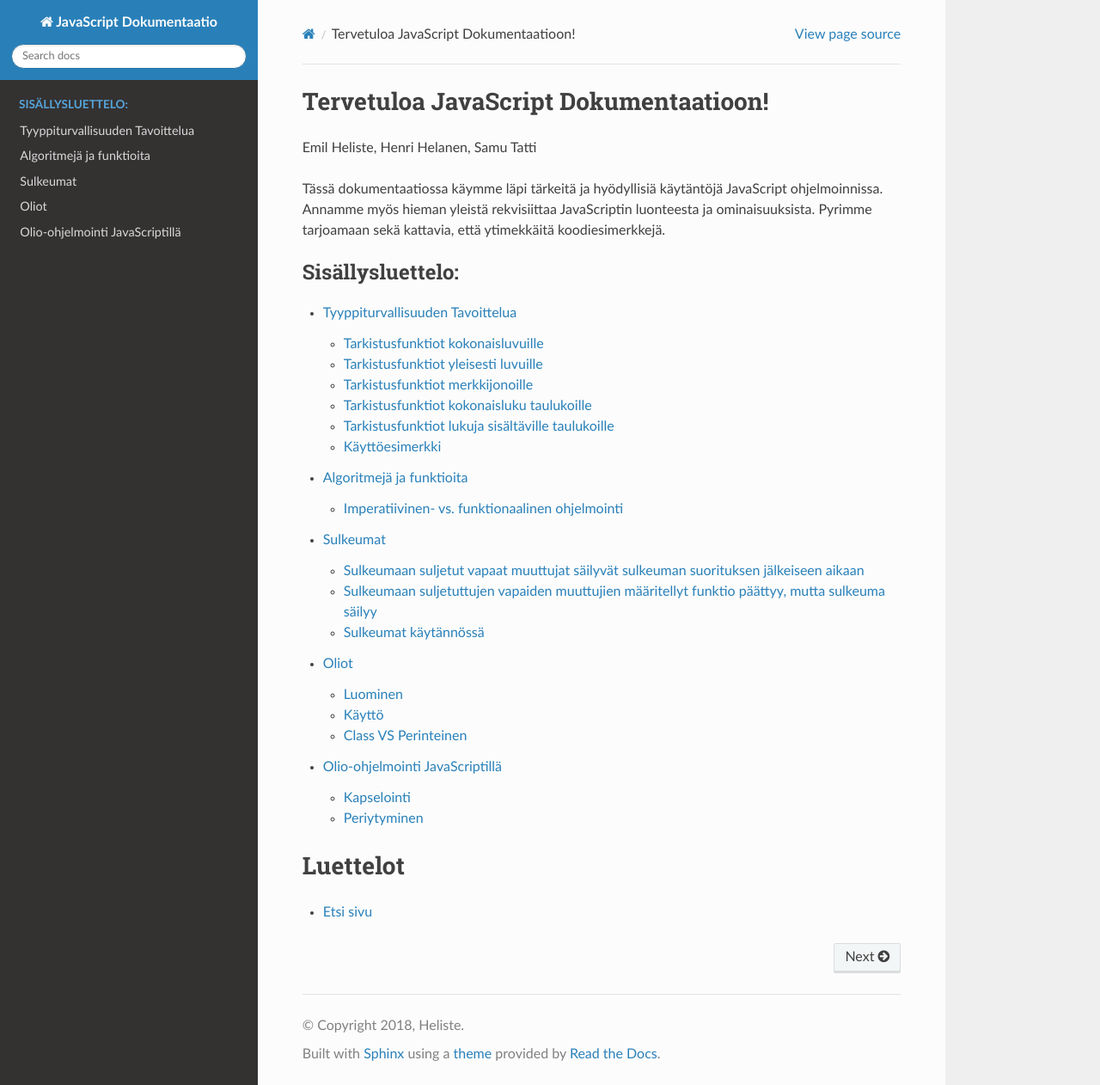
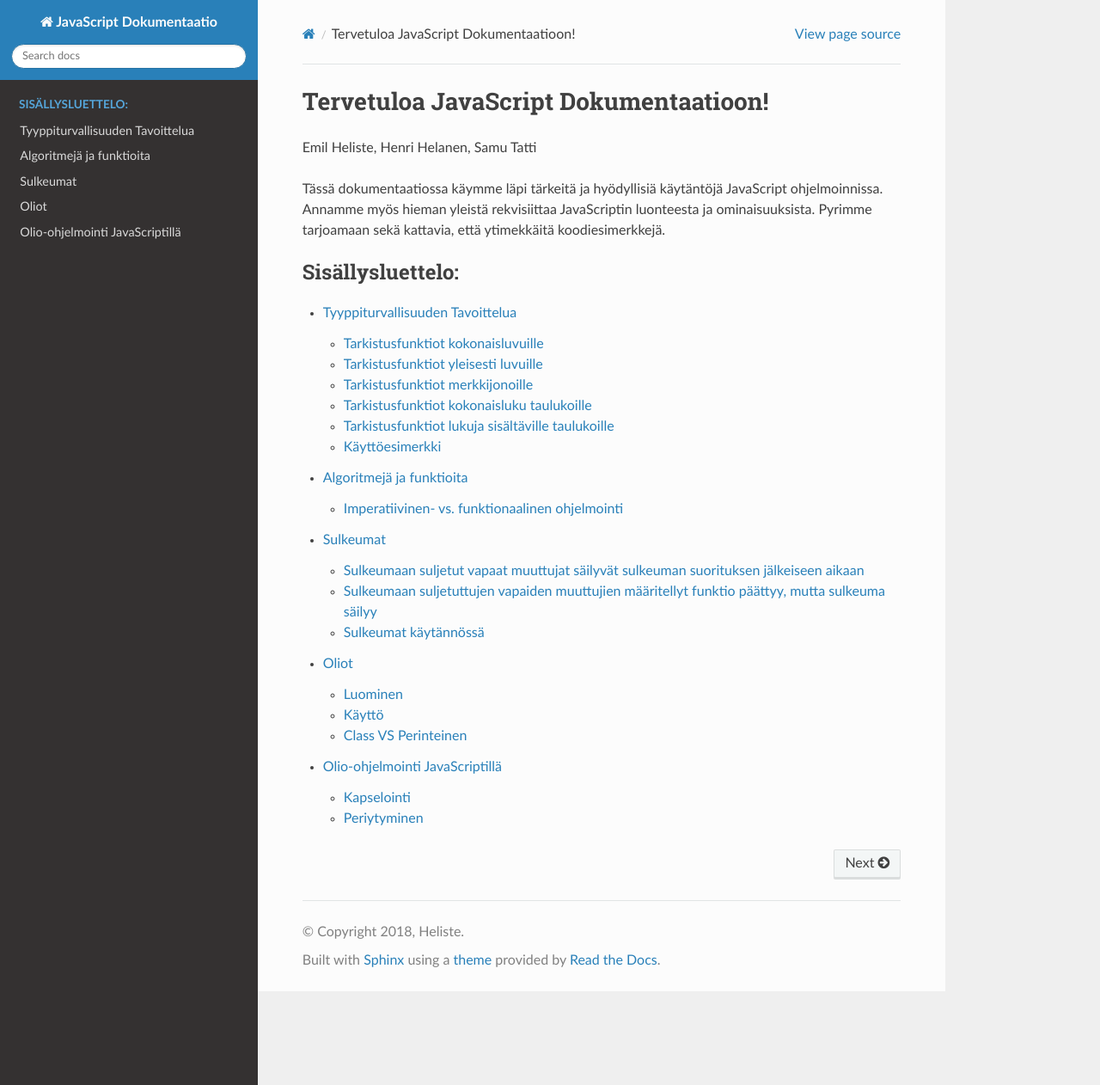
Before and after one commit to zeeket/ohjelmointitekniikkajs, a Sphinx documentation site: the page built from docs/index.rst, in a window 1280 px wide and 1262 px high. Shown: the whole window at 86% size. Built offline with Sphinx 7.4.7 and the Read the Docs theme 2.0.0, drawn with Linux system fonts in a browser that asks for light colours.

Commit message:
poistin luettelot

```diff
--- a/docs/index.rst
+++ b/docs/index.rst
@@ -22,8 +22,3 @@ koodiesimerkkejä.
    sulkeumat
    Oliot
    olioohjelmointi
-
-Luettelot
-==================
-
-* :ref:`search`
```
